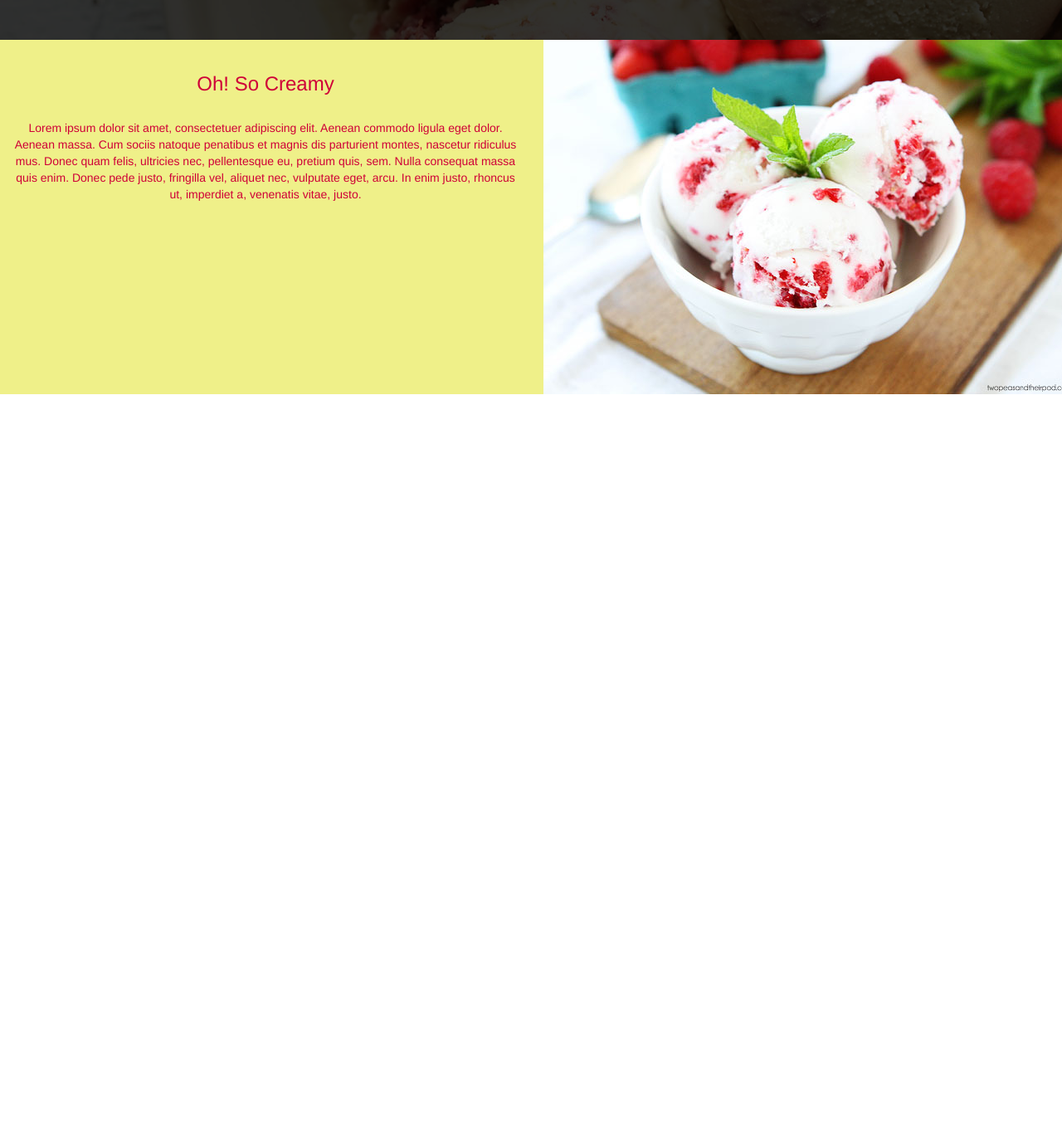
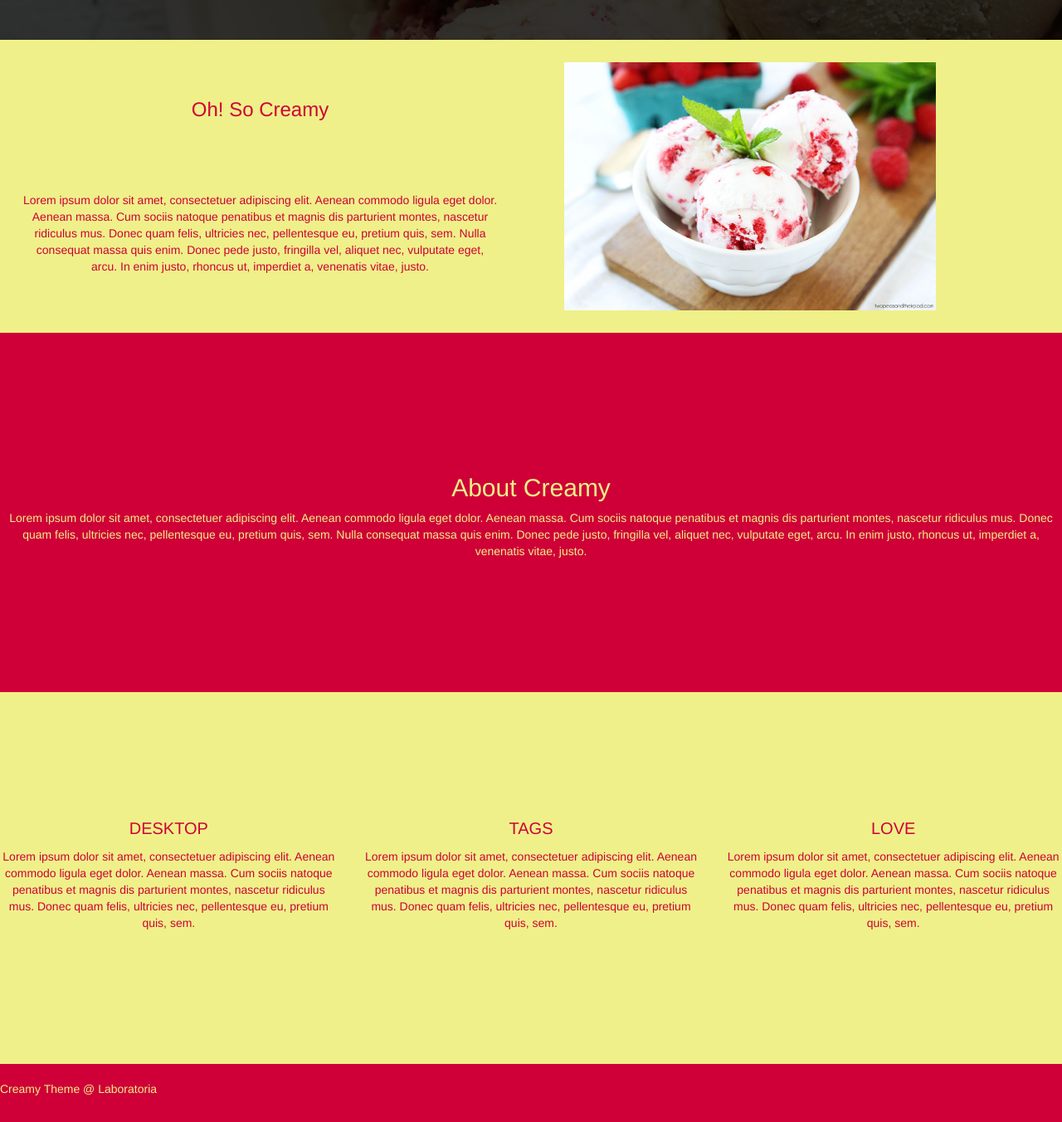
Before and after one commit to jesdiazs/creamy-theme, a plain HTML site: page index.html in a window 1280 px wide. Shown: the part 352-1704 px from the top of the page at 83% size. Before the commit the page ends 827 px from the top, so only its background shows below. Drawn offline with Linux system fonts and the light colour scheme.

Commit message:
primera actualizacion

```diff
--- a/css/main.css
+++ b/css/main.css
@@ -11,7 +11,6 @@ a{
 .container-fluid{
 	background-image: url(../img/creamy.jpg);
 	background-position: center;
-
 }
 .bg-negro{
 	background-color: black;
@@ -29,17 +28,53 @@ h1{
 
 .creamy{
 	background-color: #eff089;
-
+	padding: 2px;
 }
 h3{
 	color:#cf0038;
 	text-align: center;
-	padding: 20px 0px;
+	padding: 8%;
 }
 .parrafo2{
 	color:#cf0038;
 	text-align: center;
+	padding: 4%;
 }
 .helado{
 	width: 80%;
+	padding: 4%;
 }
+.topping{
+	background-color: #cf0038;
+	padding: 150px 0px;
+}
+h2{
+	color: #eff089;
+	text-align: center;
+}
+.parrafo3{
+	color: #eff089;
+	text-align: center;
+}
+
+.iconos{
+	background-color: #eff089;
+	padding: 150px 0px;
+}
+.iconitos{
+	font-size: 24px;
+}
+.parrafo4{
+	color:#cf0038;
+	text-align: center;
+}
+.title2{
+	color:#cf0038;
+	text-align: center;
+	font-size: 20px;
+}
+footer{
+	padding: 20px 0px;
+	background-color: #cf0038;
+	color: #eff089;
+}
--- a/index.html
+++ b/index.html
@@ -8,6 +8,8 @@
   <link href="https://fonts.googleapis.com/css?family=Merriweather" rel="stylesheet">
   <link rel="stylesheet" href="css/bootstrap.min.css">
   <link rel="stylesheet" href="css/main.css">
+  <link rel="stylesheet" type="text/css" href="font-awesome/css/font-awesome.css">
+	<link rel="stylesheet" type="text/css" href="font-awesome/css/font-awesome.min.css">
 </head>
 <body>
  <nav class="menu">
@@ -38,18 +40,46 @@
 </header>
 <section class="creamy">
 	<div class="row">
-		<div class="col-xs-12 cl-sm-12 col-md-12">
 			<div class="col-xs-12 cl-sm-12 col-md-6">
 				<h3>Oh! So Creamy</h3>
 				<p class="parrafo2"> Lorem ipsum dolor sit amet, consectetuer adipiscing elit. Aenean commodo ligula eget dolor. Aenean massa. Cum sociis natoque penatibus et magnis dis parturient montes, nascetur ridiculus mus. Donec quam felis, ultricies nec, pellentesque eu, pretium quis, sem. Nulla consequat massa quis enim. Donec pede justo, fringilla vel, aliquet nec, vulputate eget, arcu. In enim justo, rhoncus ut, imperdiet a, venenatis vitae, justo.</p>
 			</div>
-			<div class="col-xs-12 col-md-6">
-				<div class="helado">
-					<img src="img/ice1.jpg" alt="">
-				</div>
+			<div class="col-md-6">
+				<img class="helado" src="img/ice1.jpg" alt="">
 			</div>
+		</div>
+</section>
+<section class="topping">
+	<div class="row">
+		<div class="col-xs-12 cl-sm-12">
+			<h2>About Creamy</h2>
+			<p class="parrafo3"> Lorem ipsum dolor sit amet, consectetuer adipiscing elit. Aenean commodo ligula eget dolor. Aenean massa. Cum sociis natoque penatibus et magnis dis parturient montes, nascetur ridiculus mus. Donec quam felis, ultricies nec, pellentesque eu, pretium quis, sem. Nulla consequat massa quis enim. Donec pede justo, fringilla vel, aliquet nec, vulputate eget, arcu. In enim justo, rhoncus ut, imperdiet a, venenatis vitae, justo.</p>
 		</div>
 	</div>
 </section>
+<section class="iconos">
+	<div class="row">
+		<div class="col-xs-12 cl-sm-4 col-md-4">
+			<i  class="iconitos" class="fa fa-desktop" aria-hidden="true"></i>
+			<p class="title2">DESKTOP</p>
+			<p class="parrafo4"> Lorem ipsum dolor sit amet, consectetuer adipiscing elit. Aenean commodo ligula eget dolor. Aenean massa. Cum sociis natoque penatibus et magnis dis parturient montes, nascetur ridiculus mus. Donec quam felis, ultricies nec, pellentesque eu, pretium quis, sem.
+			</div>
+
+		<div class="col-xs-12 cl-sm-4 col-md-4">
+
+			<p class="title2">TAGS</p>
+			<p class="parrafo4"> Lorem ipsum dolor sit amet, consectetuer adipiscing elit. Aenean commodo ligula eget dolor. Aenean massa. Cum sociis natoque penatibus et magnis dis parturient montes, nascetur ridiculus mus. Donec quam felis, ultricies nec, pellentesque eu, pretium quis, sem.
+		</div>
+		<div class="col-xs-12 cl-sm-4 col-md-4">
+			<i class="iconitos" class="fa fa-heart-o" aria-hidden="true"></i>
+			<p class="title2">LOVE</p>
+			<p class="parrafo4"> Lorem ipsum dolor sit amet, consectetuer adipiscing elit. Aenean commodo ligula eget dolor. Aenean massa. Cum sociis natoque penatibus et magnis dis parturient montes, nascetur ridiculus mus. Donec quam felis, ultricies nec, pellentesque eu, pretium quis, sem.
+		</div>
+		<i class="iconitos" class="fa fa-tags" aria-hidden="true"></i>
+		</div>
+	</section>
+	<footer>
+		<p>Creamy Theme @ Laboratoria</p>
+	</footer>
 </body>
 </html>
```
